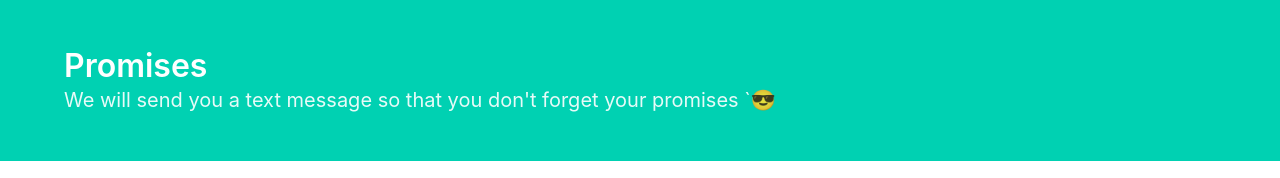
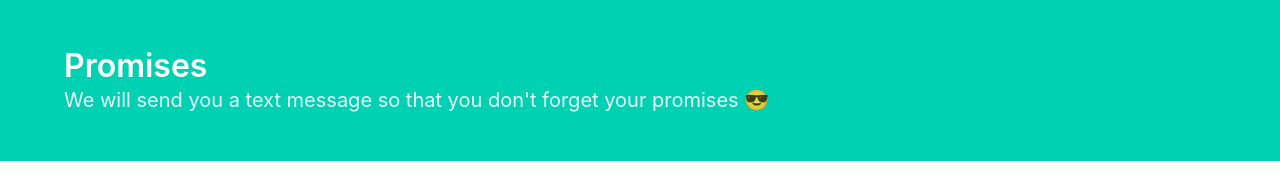
Before and after one commit to henrylee0327/notiText, a React (Create React App) app: page / in a window 1280 px wide. Shown: the top 178 px of the page. Built offline with nearby package versions, Linux system fonts and the light colour scheme.

Commit message:
components distinguished

```diff
--- a/src/App.js
+++ b/src/App.js
@@ -13,7 +13,7 @@ function App() {
           Promises
         </h1>
         <h2 className="subtitle">
-          We will send you a text message so that you don't forget your promises `&#128526;
+          We will send you a text message so that you don't forget your promises &#128526;
         </h2>
       </div>
     </div>
```
